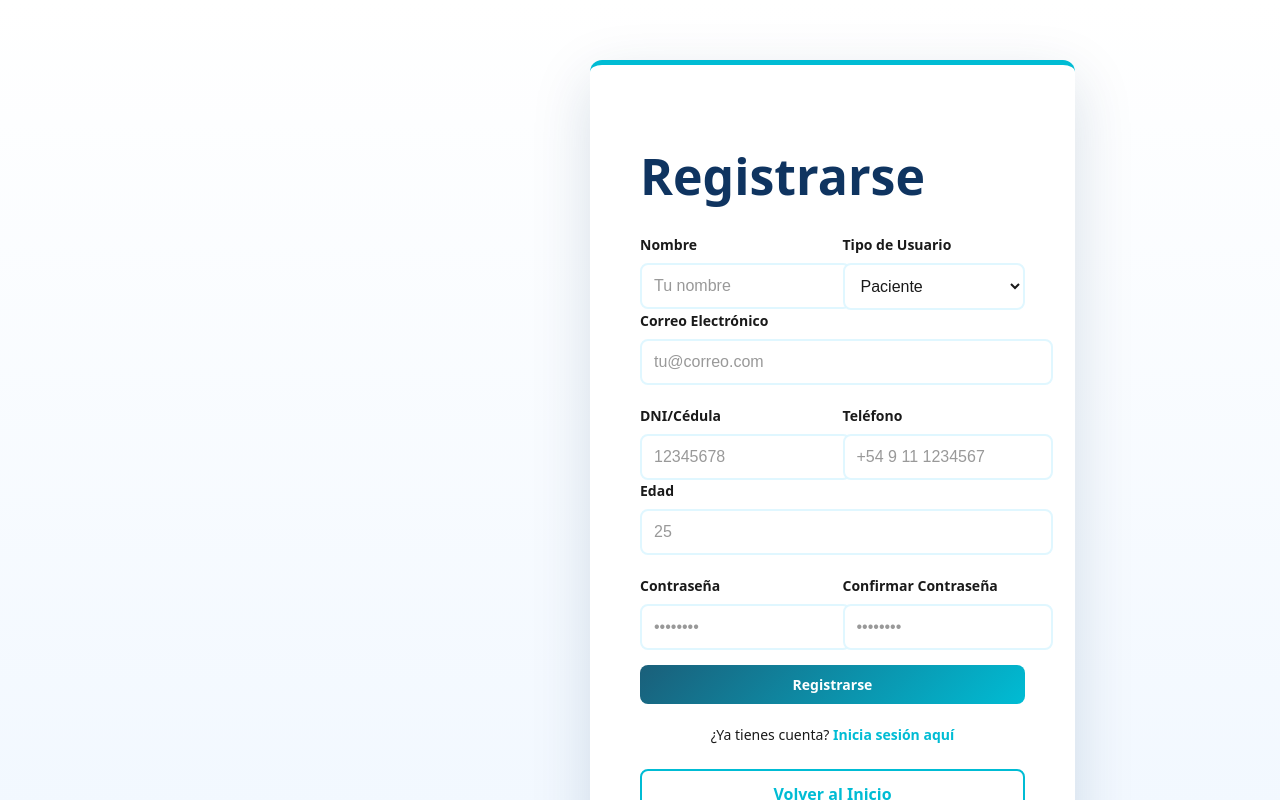
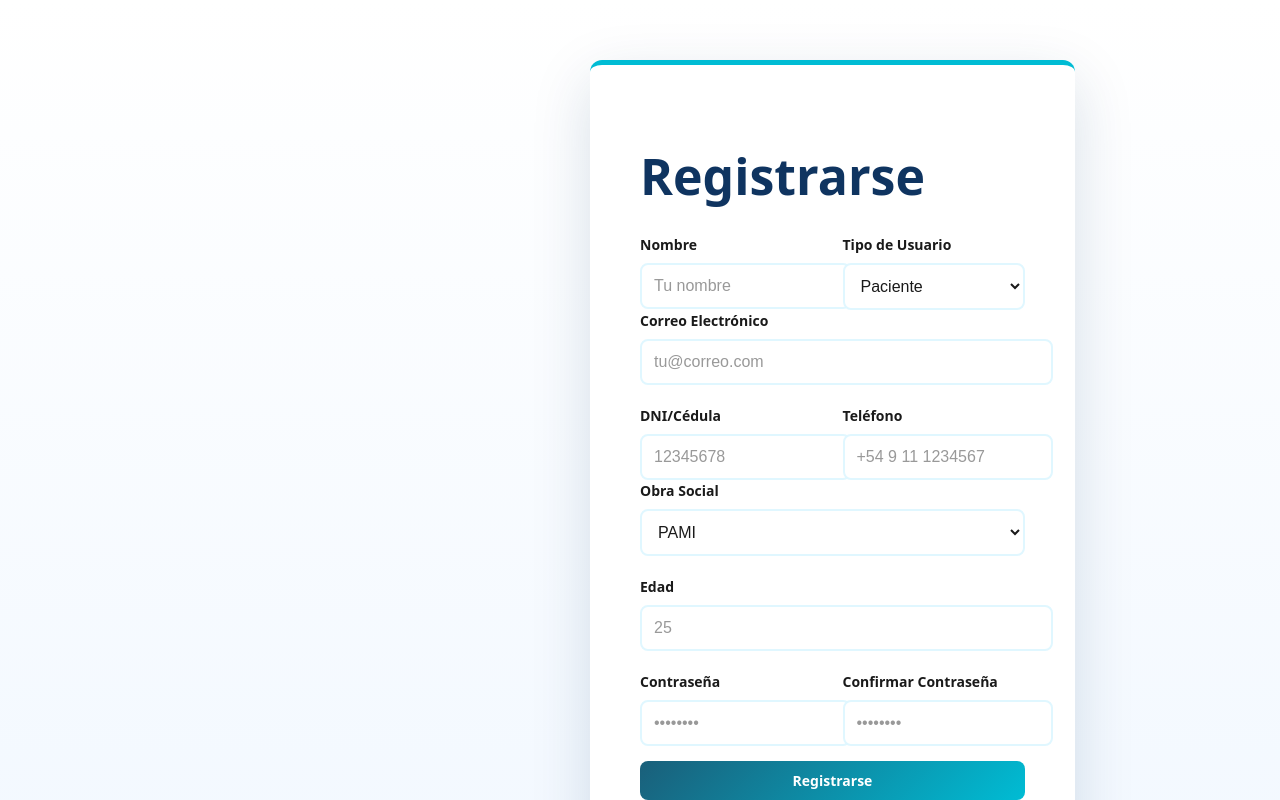
Before and after one commit to Colturas/PVDiciembre2025_FernandezJorge, a React (Vite) app in the folder PVDICIEMBRE2025_FERNANDEZJORGE/: page /registrarse in a window 1280 px wide. Shown: the top 800 px of the page. Built offline with nearby package versions, Linux system fonts and the light colour scheme.

Commit message:
agrego funcionalidad de obra social en el codigo

```diff
--- a/PVDICIEMBRE2025_FERNANDEZJORGE/src/components/PanelMedico.jsx
+++ b/PVDICIEMBRE2025_FERNANDEZJORGE/src/components/PanelMedico.jsx
@@ -65,6 +65,7 @@ export const PanelMedico = () => {
               <p><strong>DNI:</strong> {usuario?.dni}</p>
               <p><strong>Especialidad:</strong> {usuario?.especialidad}</p>
               <p><strong>Teléfono:</strong> {usuario?.telefono}</p>
+              <p><strong>Obra Social:</strong> {usuario?.obraSocial}</p>
               <p><strong>Estado:</strong> <span style={{ color: disponible ? '#00897b' : '#d32f2f', fontWeight: 'bold' }}>
                 {disponible ? 'Disponible' : 'No Disponible'}
               </span></p>
--- a/PVDICIEMBRE2025_FERNANDEZJORGE/src/components/PanelPaciente.jsx
+++ b/PVDICIEMBRE2025_FERNANDEZJORGE/src/components/PanelPaciente.jsx
@@ -183,6 +183,7 @@ export const PanelPaciente = () => {
               <p><strong>DNI:</strong> {usuario?.dni}</p>
               <p><strong>Edad:</strong> {usuario?.edad} años</p>
               <p><strong>Teléfono:</strong> {usuario?.telefono}</p>
+              <p><strong>Obra Social:</strong> {usuario?.obraSocial}</p>
             </div>
           </div>
 
@@ -195,7 +196,7 @@ export const PanelPaciente = () => {
             ) : (
               <div className="book-form">
                 <div className="form-group">
-                  <label>Selecciona un Médico</label>
+                  <label>Selecciona un Médico (Obra Social: {usuario?.obraSocial})</label>
                   <select
                     value={medicoSeleccionado?.id || ''}
                     onChange={(e) => {
@@ -204,11 +205,13 @@ export const PanelPaciente = () => {
                     }}
                   >
                     <option value="">-- Selecciona un médico --</option>
-                    {medicos.map(medico => (
-                      <option key={medico.id} value={medico.id}>
-                        {medico.nombre} - {medico.especialidad}
-                      </option>
-                    ))}
+                    {medicos
+                      .filter(medico => medico.obraSocial === usuario?.obraSocial)
+                      .map(medico => (
+                        <option key={medico.id} value={medico.id}>
+                          {medico.nombre} - {medico.especialidad}
+                        </option>
+                      ))}
                   </select>
                 </div>
 
--- a/PVDICIEMBRE2025_FERNANDEZJORGE/src/components/Registrarse.jsx
+++ b/PVDICIEMBRE2025_FERNANDEZJORGE/src/components/Registrarse.jsx
@@ -8,7 +8,7 @@ import '../styles/Auth.css';
 export const Registrarse = () => {
   const navegar = useNavigate();
   const { registrarse } = useAutenticacion();
-  const { agregarUsuario, buscarUsuarioPorEmail } = useUsuarios();
+  const { agregarUsuario, buscarUsuarioPorEmail, buscarUsuarioPorDNI, buscarUsuarioPorTelefono } = useUsuarios();
   const [errorGlobal, setErrorGlobal] = useState('');
 
   const { valores, errores, tocados, manejarCambio, manejarDesenfoque, manejarEnvio, establecerErrorCampo } = useFormulario(
@@ -22,6 +22,7 @@ export const Registrarse = () => {
       telefono: '',
       edad: '',
       especialidad: '',
+      obraSocial: 'PAMI',
     },
     (valoresFormulario) => {
       setErrorGlobal('');
@@ -55,9 +56,15 @@ export const Registrarse = () => {
       if (!valoresFormulario.dni.trim()) {
         establecerErrorCampo('dni', 'El DNI es requerido');
         hayErrores = true;
+      } else if (buscarUsuarioPorDNI(valoresFormulario.dni)) {
+        establecerErrorCampo('dni', 'Este DNI ya está registrado');
+        hayErrores = true;
       }
       if (!valoresFormulario.telefono.trim()) {
         establecerErrorCampo('telefono', 'El teléfono es requerido');
+        hayErrores = true;
+      } else if (buscarUsuarioPorTelefono(valoresFormulario.telefono)) {
+        establecerErrorCampo('telefono', 'Este teléfono ya está registrado');
         hayErrores = true;
       }
 
@@ -82,6 +89,7 @@ export const Registrarse = () => {
           tipoUsuario: valoresFormulario.tipoUsuario,
           dni: valoresFormulario.dni,
           telefono: valoresFormulario.telefono,
+          obraSocial: valoresFormulario.obraSocial,
           ...(valoresFormulario.tipoUsuario === 'paciente' && { edad: valoresFormulario.edad }),
           ...(valoresFormulario.tipoUsuario === 'medico' && { especialidad: valoresFormulario.especialidad }),
           creadoEn: new Date().toISOString(),
@@ -178,6 +186,20 @@ export const Registrarse = () => {
             </div>
           </div>
 
+          <div className="form-group">
+            <label htmlFor="obraSocial">Obra Social</label>
+            <select
+              id="obraSocial"
+              name="obraSocial"
+              value={valores.obraSocial}
+              onChange={manejarCambio}
+            >
+              <option value="PAMI">PAMI</option>
+              <option value="ISJ">ISJ</option>
+              <option value="OSDE">OSDE</option>
+            </select>
+          </div>
+
           {valores.tipoUsuario === 'paciente' && (
             <div className="form-group">
               <label htmlFor="edad">Edad</label>
--- a/PVDICIEMBRE2025_FERNANDEZJORGE/src/hooks/useDatos.js
+++ b/PVDICIEMBRE2025_FERNANDEZJORGE/src/hooks/useDatos.js
@@ -34,6 +34,7 @@ const USUARIOS_POR_DEFECTO = [
     dni: '12345678',
     telefono: '+54 9 11 5555-1111',
     especialidad: 'Cardiología',
+    obraSocial: 'PAMI',
     creadoEn: new Date().toISOString(),
   },
   {
@@ -45,6 +46,7 @@ const USUARIOS_POR_DEFECTO = [
     dni: '12345679',
     telefono: '+54 9 11 5555-2222',
     especialidad: 'Neurología',
+    obraSocial: 'ISJ',
     creadoEn: new Date().toISOString(),
   },
   {
@@ -56,6 +58,7 @@ const USUARIOS_POR_DEFECTO = [
     dni: '12345680',
     telefono: '+54 9 11 5555-3333',
     especialidad: 'Dermatología',
+    obraSocial: 'OSDE',
     creadoEn: new Date().toISOString(),
   },
   {
@@ -67,6 +70,7 @@ const USUARIOS_POR_DEFECTO = [
     dni: '30123456',
     telefono: '+54 9 11 6666-1111',
     edad: 35,
+    obraSocial: 'PAMI',
     creadoEn: new Date().toISOString(),
   },
 ];
@@ -135,16 +139,37 @@ export const useUsuarios = () => {
     return usuarios.find(u => u.email === email);
   };
 
+  const buscarUsuarioPorDNI = (dni) => {
+    return usuarios.find(u => u.dni === dni);
+  };
+
+  const buscarUsuarioPorTelefono = (telefono) => {
+    return usuarios.find(u => u.telefono === telefono);
+  };
+
   const validarInicioSesion = (email, contrasena) => {
     const usuario = usuarios.find(u => u.email === email && u.contrasena === contrasena);
     return usuario || null;
+  };
+
+  const actualizarObra = (usuarioId, nuevaObra, motivo) => {
+    const usuariosActualizados = usuarios.map(u =>
+      u.id === usuarioId
+        ? { ...u, obraSocial: nuevaObra, cambioObraMotivo: motivo, cambioObraFecha: new Date().toISOString() }
+        : u
+    );
+    setUsuarios(usuariosActualizados);
+    localStorage.setItem('usuarios', JSON.stringify(usuariosActualizados));
   };
 
   return {
     usuarios,
     agregarUsuario,
     buscarUsuarioPorEmail,
+    buscarUsuarioPorDNI,
+    buscarUsuarioPorTelefono,
     validarInicioSesion,
+    actualizarObra,
     inicializado,
   };
 };
```
